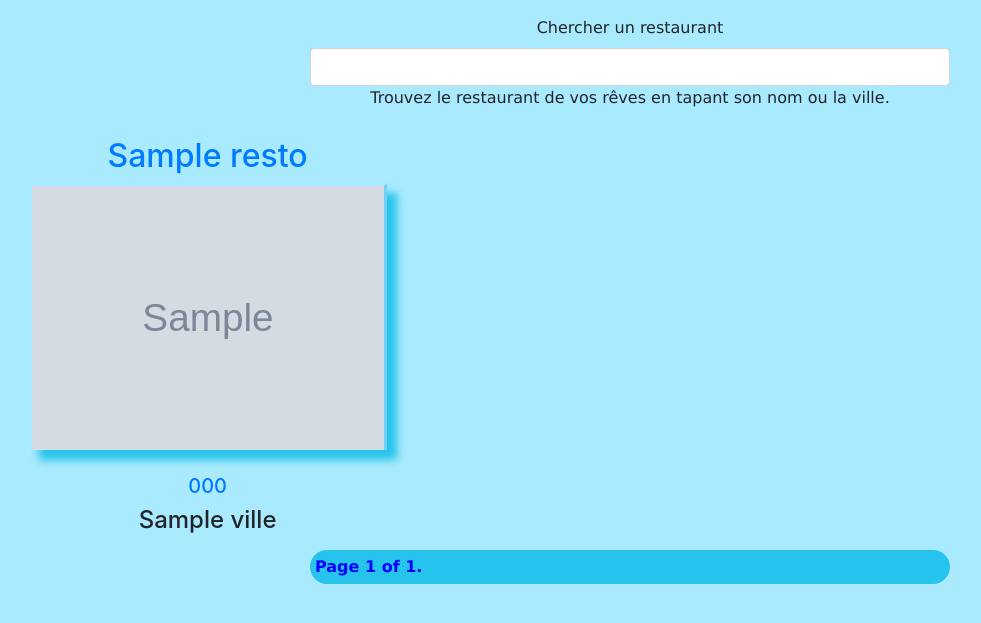
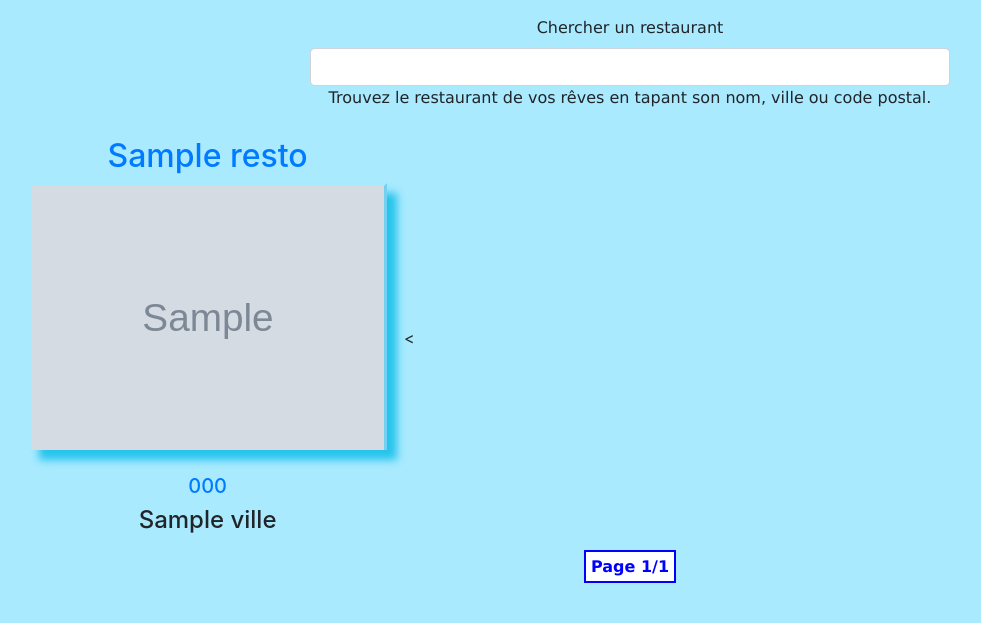
Before and after one commit to AlexandreBrunoDiasOmonte/SITE_WEB_Famille, a Django app: template RESTAURANTS/templates/RESTAURANTS/restaurants.html in a window 1280 px wide. Shown: the part 129-752 px from the top of the page, without its empty margins (10-991 px from the left). Run offline with Django 3.2, Linux system fonts and the light colour scheme; the template is opened without the code that fills it: most values are stand-ins (such as "Sample title", 1, 10 or a date in 2020); grey boxes marked "Sample" are stand-in pictures; some libraries are stand-ins or nearby versions.

Commit message:
modif pagination + affichage des restos dans l'ordre alphabétique + recherche

```diff
--- /dev/null
+++ b/RESTAURANTS/templates/RESTAURANTS/pagination.html
@@ -0,0 +1,22 @@
+{% load static %}
+<<div class="pagination">
+    <span class="step-links tableau5">
+        <span class="tableau5">
+            {% if page_obj.has_previous %}
+                <a href="?page=1"><button class="btn btn-primary bouton-pagination">&laquo; premi&egrave;re</button></a>
+            <a href="?page={{ page_obj.previous_page_number }}"><button class="btn btn-primary bouton-pagination">< pr&eacute;c&eacute;dante</button></a>
+            {% endif %}
+        </span>
+
+        <span class="current tableau5">
+            <span class="page-bouton">Page {{ page_obj.number }}/{{ page_obj.paginator.num_pages }}</span>
+        </span>
+
+        <span class="tableau5">
+            {% if page_obj.has_next %}
+            <a href="?page={{ page_obj.next_page_number }}"><button class="btn btn-primary bouton-pagination">suivante ></button></a>
+            <a href="?page={{ page_obj.paginator.num_pages }}"><button class="btn btn-primary bouton-pagination">derni&egrave;re &raquo;</button></a>
+            {% endif %}
+        </span>
+    </span>
+</div>
--- a/RESTAURANTS/templates/RESTAURANTS/recherche_form.html
+++ b/RESTAURANTS/templates/RESTAURANTS/recherche_form.html
@@ -4,7 +4,7 @@
       <div class="form-group">
         <label for="searchForm">Chercher un restaurant</label>
         <input id="searchForm" class="form-control" name="query">
-        <span>Trouvez le restaurant de vos rêves en tapant son nom ou la ville.</span>
+        <span>Trouvez le restaurant de vos rêves en tapant son nom, ville ou code postal.</span>
       </div>
     </form>
 </div>
--- a/RESTAURANTS/templates/RESTAURANTS/restaurants.html
+++ b/RESTAURANTS/templates/RESTAURANTS/restaurants.html
@@ -31,22 +31,6 @@
 	</span>
 	{% endfor %}
 
+	{% include 'RESTAURANTS/pagination.html' %}
 
-	<div class="pagination tableau">
-		<span class="step-links">
-			{% if page_obj.has_previous %}
-				<a href="?page=1"><button class="btn btn-primary bouton">&laquo; first</button></a>
-			<a href="?page={{ page_obj.previous_page_number }}"><button class="btn btn-primary bouton">previous</button></a>
-			{% endif %}
-
-			<span class="current">
-				Page {{ page_obj.number }} of {{ page_obj.paginator.num_pages }}.
-			</span>
-
-			{% if page_obj.has_next %}
-			<a href="?page={{ page_obj.next_page_number }}"><button class="btn btn-primary bouton">next</button></a>
-			<a href="?page={{ page_obj.paginator.num_pages }}"><button class="btn btn-primary bouton">last &raquo;</button></a>
-			{% endif %}
-		</span>
-	</div>
 {% endblock %}
--- a/templates/layout/head.html
+++ b/templates/layout/head.html
@@ -147,6 +147,40 @@
 				box-align:center;
 				text-align:center;
 			}
+			.tableau4{
+				box-sizing:border-box;
+				color:white;
+				border-radius:30px;
+				background-color:#26C4EC;
+				width:100%;
+				margin-bottom:15px;
+				padding:5px;
+				font-family:verdana;
+				font-weight:bold;
+				box-align:center;
+				text-align:center;
+			}
+			.tableau5{
+				box-sizing:border-box;
+				color:blue;
+				width:100%;
+				margin-bottom:15px;
+				padding:5px;
+				font-family:verdana;
+				font-weight:bold;
+				box-align:center;
+				text-align:center;
+			}
+			.bouton-pagination{
+				width:12%;
+			}
+			.page-bouton{
+				box-sizing:border-box;
+				color:blue;
+				background-color:white;
+				border:2px solid blue;
+				padding:5px;
+			}
 		</style>
 	</head>
 	<body class="fond">
```
Also changed, not shown: RESTAURANTS/templates/RESTAURANTS/recherche.html (+1 -17 lines), RESTAURANTS/views.py (+6 -4 lines), media/fichiers/css/styles.css (+34 -0 lines).
